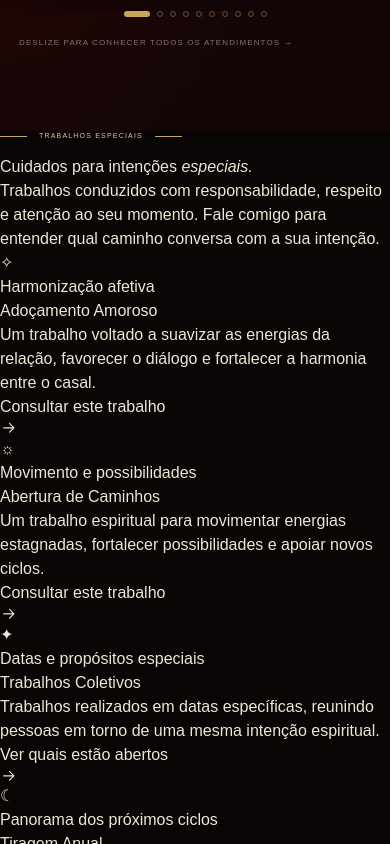
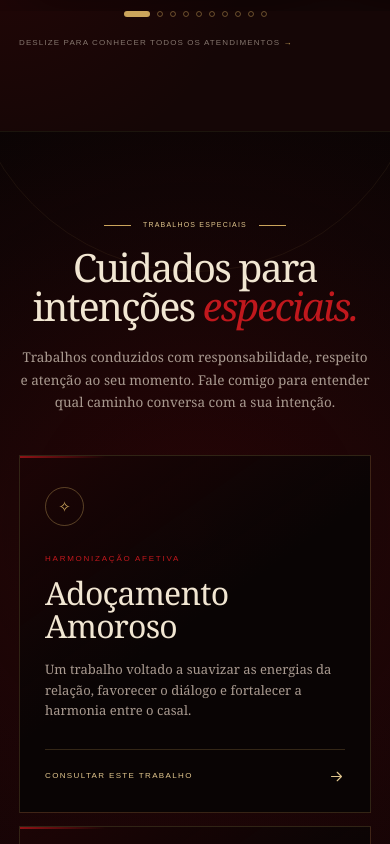
Before and after one commit to estherdalagnol2005-ctrl/leopaimtarologo, a Next.js app: page / in a window 390 px wide. Shown: the part 1880-2724 px from the top of the page. Built offline with nearby package versions, Linux system fonts and the light colour scheme.

Commit message:
Estiliza seção de trabalhos especiais

```diff
--- a/app/globals.css
+++ b/app/globals.css
@@ -894,3 +894,245 @@ footer > p { color: #776961; font-size: 8px; letter-spacing: .22em; margin: 0; t
 @media (max-width: 410px) {
   .hero-actions { align-items: stretch; flex-direction: column; gap: 12px; }
 }
+
+
+/* Trabalhos especiais */
+.special-works {
+  background:
+    radial-gradient(circle at 50% 22%, rgba(151, 10, 16, .19), transparent 35%),
+    linear-gradient(180deg, #080404 0%, #140405 52%, #080404 100%);
+  border-bottom: 1px solid rgba(203, 165, 92, .1);
+  border-top: 1px solid rgba(203, 165, 92, .1);
+  overflow: hidden;
+  padding: 128px clamp(24px, 7vw, 112px);
+  position: relative;
+}
+
+.special-works::before {
+  border: 1px solid rgba(203, 165, 92, .08);
+  border-radius: 50%;
+  content: "";
+  height: 760px;
+  left: 50%;
+  pointer-events: none;
+  position: absolute;
+  top: -510px;
+  transform: translateX(-50%);
+  width: 760px;
+}
+
+.special-works-shell {
+  margin: 0 auto;
+  max-width: 1220px;
+  position: relative;
+  z-index: 1;
+}
+
+.special-works-heading {
+  margin: 0 auto 68px;
+  max-width: 850px;
+  text-align: center;
+}
+
+.special-works-heading .eyebrow {
+  justify-content: center;
+  margin-bottom: 22px;
+}
+
+.special-works-heading h2 {
+  font-family: Georgia, "Times New Roman", serif;
+  font-size: clamp(45px, 5vw, 72px);
+  font-weight: 400;
+  letter-spacing: -.045em;
+  line-height: .98;
+  margin: 0;
+}
+
+.special-works-heading h2 em {
+  color: var(--red-bright);
+  font-weight: 400;
+}
+
+.special-works-heading > p:last-child {
+  color: #a99a90;
+  font-family: Georgia, "Times New Roman", serif;
+  font-size: 15px;
+  line-height: 1.7;
+  margin: 27px auto 0;
+  max-width: 610px;
+}
+
+.special-works-grid {
+  background: rgba(203, 165, 92, .18);
+  border: 1px solid rgba(203, 165, 92, .2);
+  display: grid;
+  gap: 1px;
+  grid-template-columns: repeat(2, minmax(0, 1fr));
+}
+
+.special-work {
+  background:
+    linear-gradient(145deg, rgba(73, 5, 8, .3), transparent 48%),
+    rgba(9, 5, 5, .96);
+  display: flex;
+  flex-direction: column;
+  min-height: 370px;
+  overflow: hidden;
+  padding: 46px clamp(30px, 4vw, 56px) 38px;
+  position: relative;
+  transition: background .4s ease, transform .4s ease;
+}
+
+.special-work::after {
+  background: linear-gradient(90deg, var(--red-bright), transparent);
+  content: "";
+  height: 2px;
+  left: 0;
+  opacity: .7;
+  position: absolute;
+  top: 0;
+  width: 86px;
+}
+
+.special-work:hover {
+  background:
+    linear-gradient(145deg, rgba(110, 7, 12, .42), transparent 55%),
+    rgba(12, 5, 5, .98);
+}
+
+.special-work-symbol {
+  align-items: center;
+  border: 1px solid rgba(203, 165, 92, .38);
+  border-radius: 50%;
+  color: var(--gold);
+  display: flex;
+  font-family: Georgia, "Times New Roman", serif;
+  font-size: 17px;
+  height: 46px;
+  justify-content: center;
+  margin-bottom: 35px;
+  width: 46px;
+}
+
+.special-work-label {
+  color: var(--red-bright) !important;
+  font-family: Arial, Helvetica, sans-serif !important;
+  font-size: 8px !important;
+  letter-spacing: .22em;
+  line-height: 1.4 !important;
+  margin: 0 0 13px !important;
+  text-transform: uppercase;
+}
+
+.special-work h3 {
+  font-family: Georgia, "Times New Roman", serif;
+  font-size: clamp(29px, 3vw, 42px);
+  font-weight: 400;
+  letter-spacing: -.025em;
+  line-height: 1.03;
+  margin: 0;
+}
+
+.special-work > p:not(.special-work-label) {
+  color: #a99a90;
+  font-family: Georgia, "Times New Roman", serif;
+  font-size: 14px;
+  line-height: 1.65;
+  margin: 20px 0 34px;
+  max-width: 490px;
+}
+
+.special-work a {
+  align-items: center;
+  border-top: 1px solid rgba(203, 165, 92, .22);
+  color: var(--gold-soft);
+  display: flex;
+  font-size: 8px;
+  gap: 12px;
+  justify-content: space-between;
+  letter-spacing: .17em;
+  margin-top: auto;
+  padding-top: 18px;
+  text-transform: uppercase;
+  transition: color .25s ease;
+}
+
+.special-work a:hover {
+  color: #fff4df;
+}
+
+.special-work a svg {
+  transition: transform .25s ease;
+  width: 17px;
+}
+
+.special-work a:hover svg {
+  transform: translateX(5px);
+}
+
+.special-work-collective {
+  background:
+    linear-gradient(145deg, rgba(133, 8, 13, .5), transparent 62%),
+    #120506;
+}
+
+@media (max-width: 720px) {
+  .special-works {
+    padding: 88px 19px;
+  }
+
+  .special-works::before {
+    height: 460px;
+    top: -320px;
+    width: 460px;
+  }
+
+  .special-works-heading {
+    margin-bottom: 42px;
+  }
+
+  .special-works-heading .eyebrow {
+    margin-bottom: 17px;
+  }
+
+  .special-works-heading h2 {
+    font-size: clamp(34px, 10vw, 42px);
+    line-height: 1;
+  }
+
+  .special-works-heading > p:last-child {
+    font-size: 13.5px;
+    line-height: 1.65;
+    margin-top: 21px;
+  }
+
+  .special-works-grid {
+    background: transparent;
+    border: 0;
+    gap: 13px;
+    grid-template-columns: 1fr;
+  }
+
+  .special-work {
+    border: 1px solid rgba(203, 165, 92, .2);
+    min-height: 315px;
+    padding: 31px 25px 27px;
+  }
+
+  .special-work-symbol {
+    font-size: 15px;
+    height: 39px;
+    margin-bottom: 27px;
+    width: 39px;
+  }
+
+  .special-work h3 {
+    font-size: clamp(28px, 8.2vw, 34px);
+  }
+
+  .special-work > p:not(.special-work-label) {
+    font-size: 13px;
+    line-height: 1.58;
+    margin: 16px 0 28px;
+  }
+}
```
